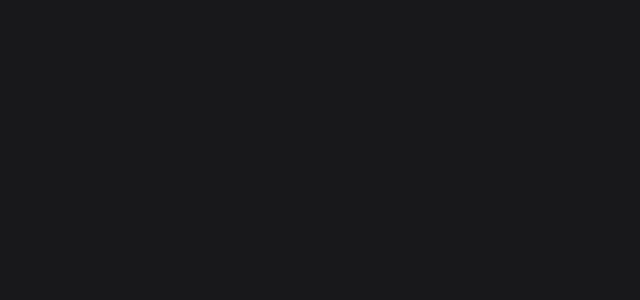
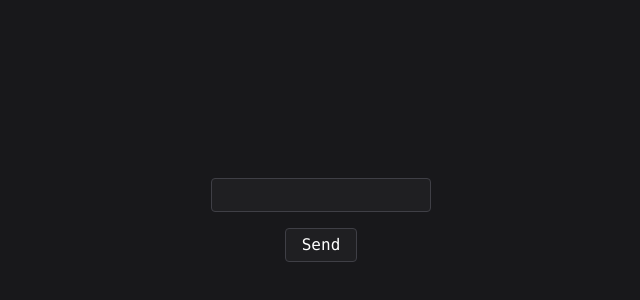
Before and after one commit to MoskalykA/tr_study, a React (Vite) app: page /calcul in a window 1280 px wide. Before the commit this address had no page. Shown: the part 180-480 px from the top of the page, without its empty margins (319-959 px from the left). Built offline with nearby package versions, Linux system fonts and the light colour scheme.

Commit message:
style: renaming Math to Calcul

```diff
--- a/src/App.tsx
+++ b/src/App.tsx
@@ -1,13 +1,13 @@
 import { Routes, Route } from "react-router-dom"
 import Index from "./pages/Index"
-import Math from "./pages/Math"
+import Calcul from "./pages/Calcul"
 
 function App() {
   return (
     <div>
       <Routes>
         <Route path="/" element={<Index />} />
-        <Route path="/math" element={<Math />} />
+        <Route path="/calcul" element={<Calcul />} />
       </Routes>
     </div>
   )
--- a/src/pages/Math.tsx
+++ b/src/pages/Calcul.tsx
@@ -2,7 +2,7 @@
 import { useEffect, useState } from "react"
 import { Link } from "react-router-dom"
 
-function Math() {
+function Calcul() {
    const [calculInstruction, setCalculInstruction] = useState("")
    const [calculIsValidated, setCalculIsValidated] = useState<null | Boolean>(null)
    const [correctCalculResponse, setCorrectCalculResponse] = useState<null | String>(null)
@@ -78,4 +78,4 @@
    )
 }
 
-export default Math
+export default Calcul
--- a/src/pages/Index.tsx
+++ b/src/pages/Index.tsx
@@ -29,7 +29,7 @@
    return (
       <div className="flex flex-col justify-center items-center h-screen space-y-10">
          <div className="flex space-x-2">
-            <Link to="/math" className="flex justify-center items-center border border-zinc-700 rounded p-4 transition-all duration-1000 hover:shadow-2xl hover:cursor-pointer hover:p-8">
+            <Link to="/calcul" className="flex justify-center items-center border border-zinc-700 rounded p-4 transition-all duration-1000 hover:shadow-2xl hover:cursor-pointer hover:p-8">
                <TbMathSymbols className="w-5 h-5 text-white"/>
             </Link>
 
```
